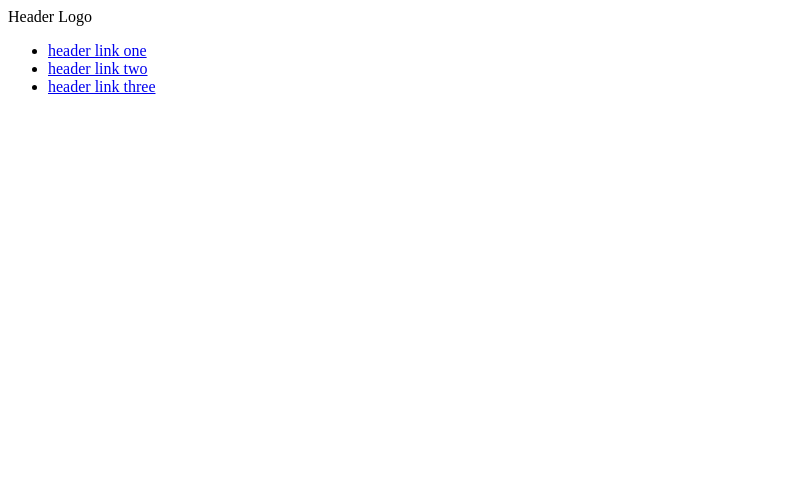
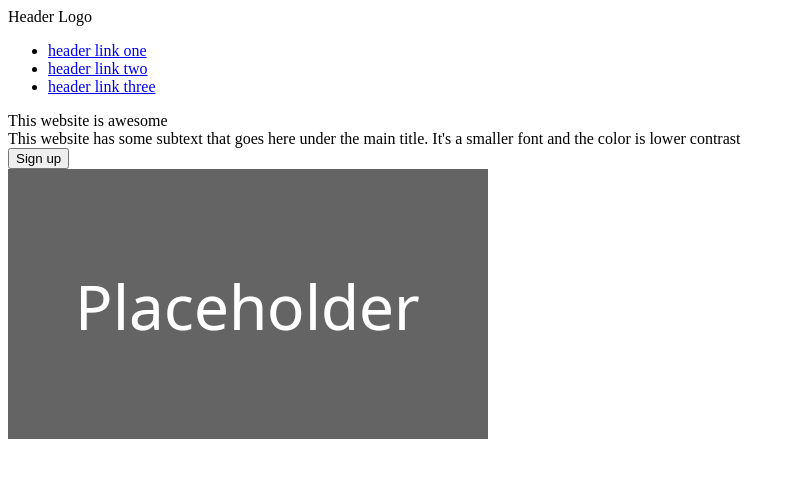
Before and after one commit to ps3ud/landing_page, a plain HTML site: page index.html in a window 1280 px wide. Shown: the whole page, without its empty margins (0-794 px from the left). Drawn offline with Linux system fonts and the light colour scheme.

Commit message:
Create hero section

```diff
--- a/index.html
+++ b/index.html
@@ -21,5 +21,21 @@
                 </ul>
             </div>
         </div>
+        <div class="content">
+            <div class="hero">
+                <div class="hero-text">
+                    <div class="main">This website is awesome</div>
+                    <div class="secondary">
+                        This website has some subtext that goes here under the main title. It's a smaller font and the color is lower contrast
+                    </div>
+                    <div>
+                        <button class="signup-button">Sign up</button>
+                    </div>
+                </div>
+                <div class="hero-image">
+                    <img src="./images/placeholder.png" alt="placeholder image">
+                </div>
+            </div>
+        </div>
     </body>
 </html>
```
Also changed, not shown: images/placeholder.png (added).
